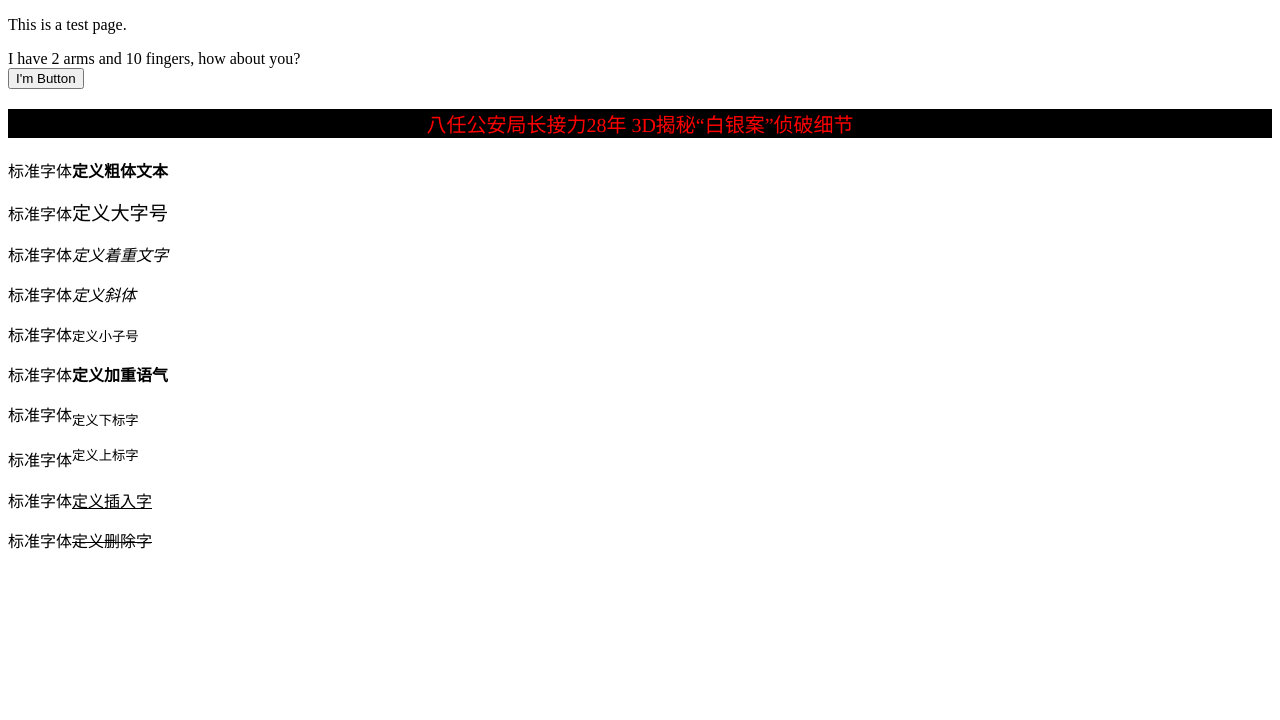
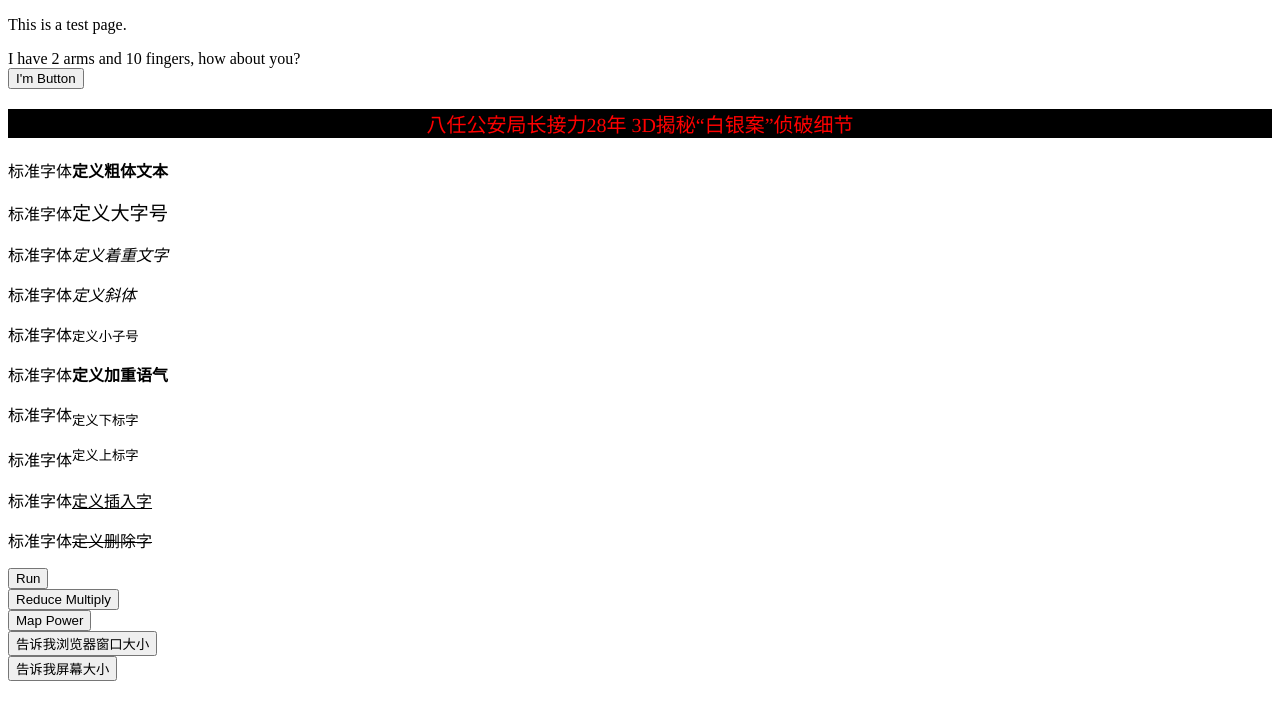
Before and after one commit to JasonAi1989/js_workshop, a plain HTML site: page index.html in a window 1280 px wide. Drawn offline with Linux system fonts and the light colour scheme.

Commit message:
add some functions

```diff
--- a/index.html
+++ b/index.html
@@ -10,6 +10,9 @@
 	var abc = "Are you OK?\n";
 	alert(abc+" length is :"+abc.length);
 	*/
+
+	var m = new map();
+	var s = new set();
 
 	//test function
 	function testFunc (id) {
@@ -27,6 +30,34 @@
 
 	function testButton () {
 		alert("You are clicking a button!");
+	}
+
+	function testButton2 () {
+		var c = ["hello", "World", 2, 4];
+
+		c.forEach(function (element, index, array) {
+			alert(element);
+		});
+	}
+
+	function testButton3 () {
+		var factor = [1, 2, 3, 4, 5, 6, 7, 8, 9];
+
+		var result = factor.reduce(function  (a, b) {
+			return a+b;
+		});
+
+		alert("result is " + result);
+	}
+
+	function testButton4 () {
+		var factor = [1, 2, 3, 4, 5, 6, 7, 8, 9];
+
+		var result = factor.map(function (a) {
+			return a * a;
+		});
+
+		alert(result);
 	}
 	</script>
 
@@ -55,6 +86,34 @@
 <p>标准字体<ins>定义插入字</ins></p>
 <p>标准字体<del>定义删除字</del></p>
 
+<button onclick="testButton2()">Run</button>
+
+<br />
+
+<button onclick="testButton3()">Reduce Multiply</button>
+
+<br />
+
+<button onclick="testButton4()">Map Power</button>
+
+<br />
+
+<button onclick="testButton5()">告诉我浏览器窗口大小</button>
+<script type="text/javascript">
+	function testButton5 () {
+		// body...
+		alert('window inner size: ' + window.innerWidth + ' x ' + window.innerHeight);
+	}
+
+	function testButton6 () {
+		// body...
+		alert('Screen size = ' + screen.width + ' x ' + screen.height);
+	}
+</script>
+
+<br />
+
+<button onclick="testButton6()">告诉我屏幕大小</button>
 </body>
 
 </html>
```
